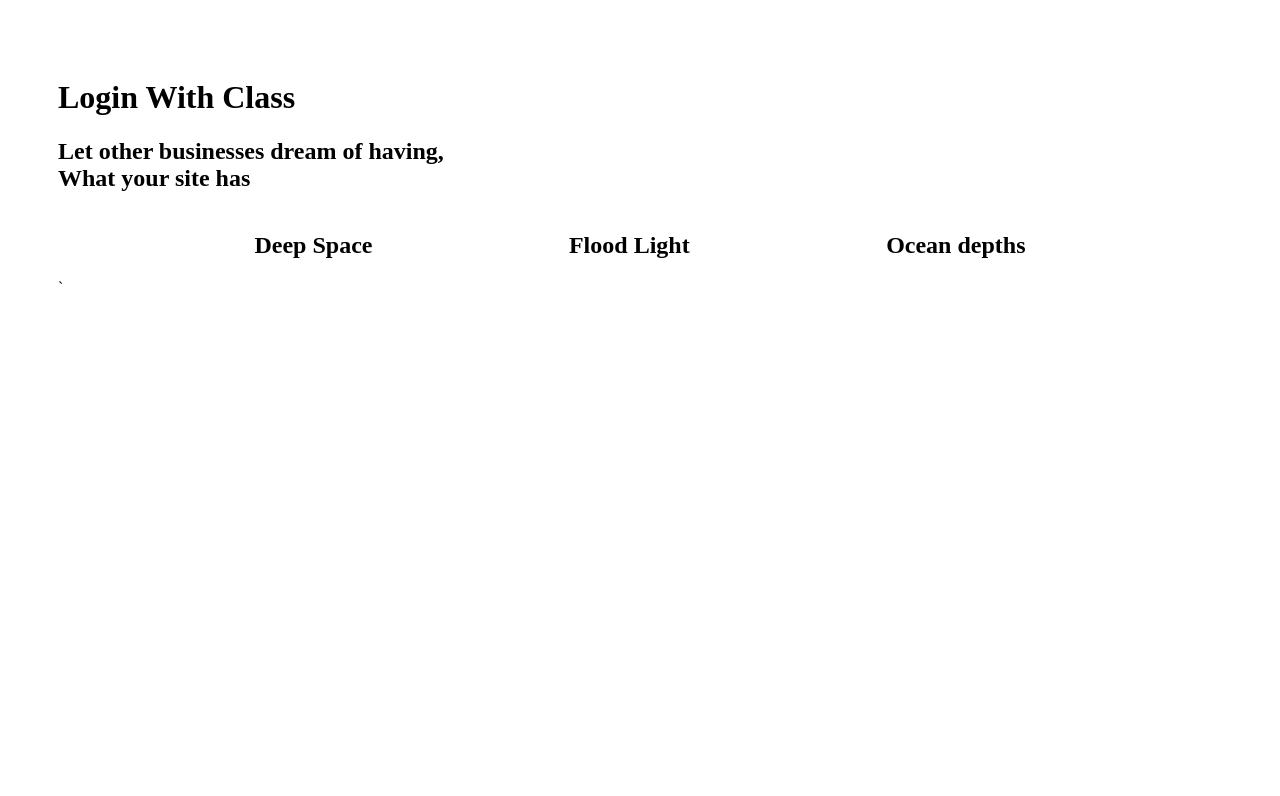
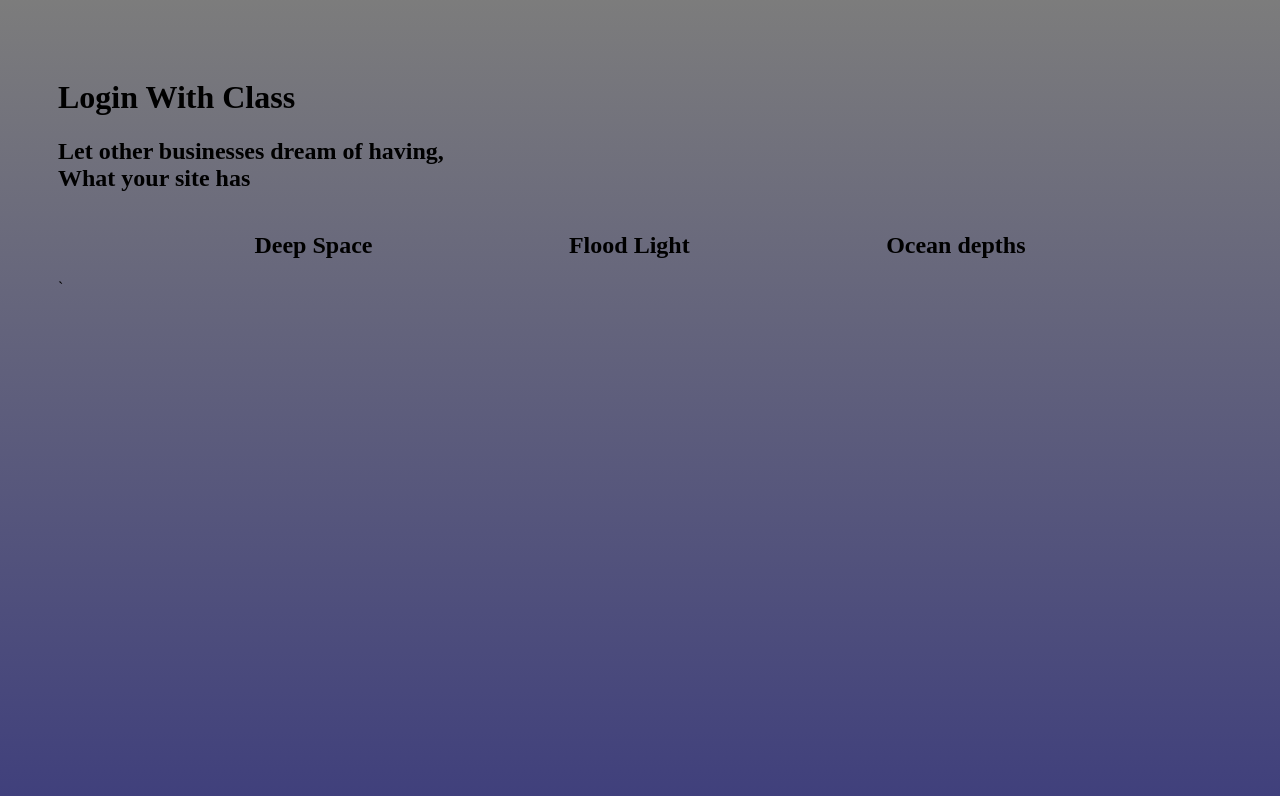
Before and after one commit to AugustFlow/loginPages, a plain HTML site: page pages/index.html in a window 1280 px wide. Drawn offline with Linux system fonts and the light colour scheme.

Commit message:
Adds gradient background

```diff
--- a/styles/styles.css
+++ b/styles/styles.css
@@ -7,6 +7,8 @@ body {
     display: flex;
     flex-flow: column nowrap;
     padding: 50px;
+    height: 100vh;
+    background: linear-gradient(rgba(49, 49, 49, 0.637),rgb(55, 55, 124));
 }
 
 main {
```
